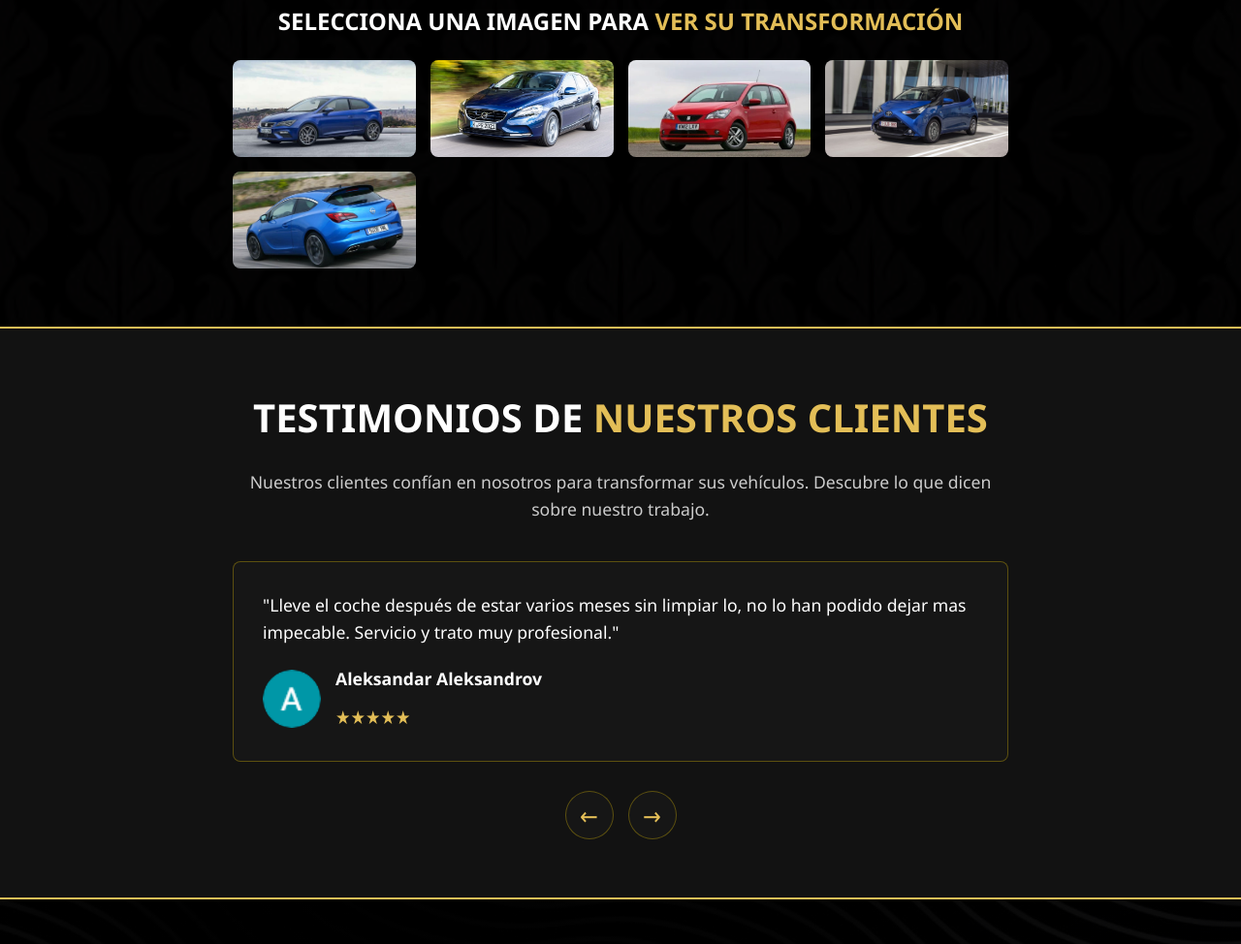
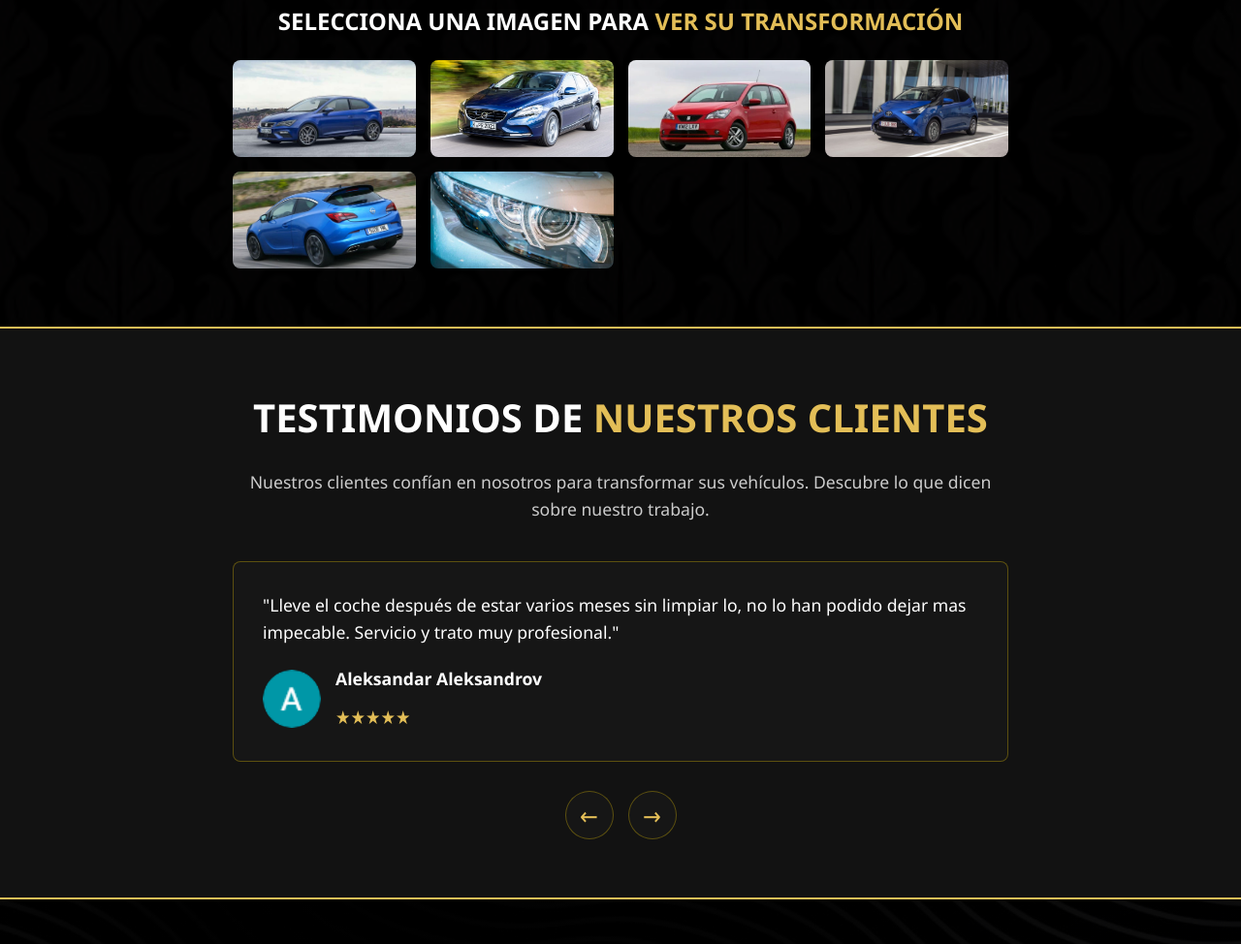
Before and after one commit to AleksandarAleksandrov11/DLS_Detailing_Web, a plain HTML site: page galería/index.html in a window 1280 px wide. Shown: the part 3590-4564 px from the top of the page at 97% size. Drawn offline with Linux system fonts and the light colour scheme.

Commit message:
Added a gallery before and after img

```diff
--- a/galería/index.html
+++ b/galería/index.html
@@ -280,6 +280,11 @@
                                 <img src="../assets/img/opel.jpg" alt="Opel" class="gallery-selector-item-img-gallery">
                                 <div class="selector-overlay-gallery"><i class="selector-overlay-i-gallery">✓</i></div>
                             </div>
+                            <div class="gallery-selector-item-gallery gallery-selector-item-hover-overlay-gallery"
+                                data-before="../assets/img/after6.jpg" data-after="../assets/img/before6.jpg">
+                                <img src="../assets/img/faros-ad.jpg" alt="Faros" class="gallery-selector-item-img-gallery">
+                                <div class="selector-overlay-gallery"><i class="selector-overlay-i-gallery">✓</i></div>
+                            </div>
                         </div>
                     </div>
                 </div>
```
Also changed, not shown: assets/img/after6.jpg (added), assets/img/before6.jpg (added), assets/img/faros-ad.jpg (added).
